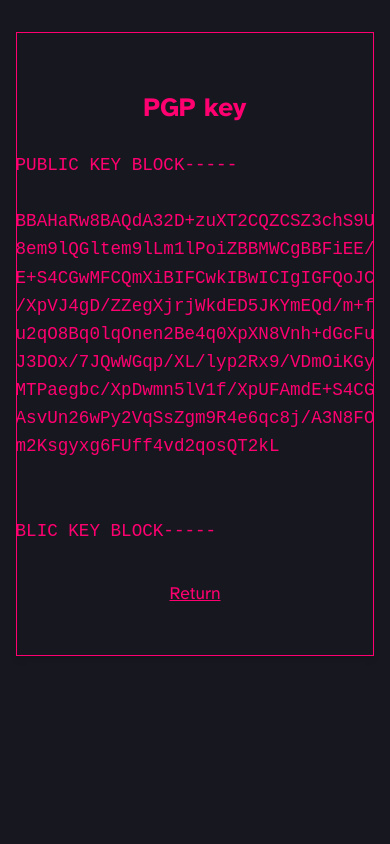
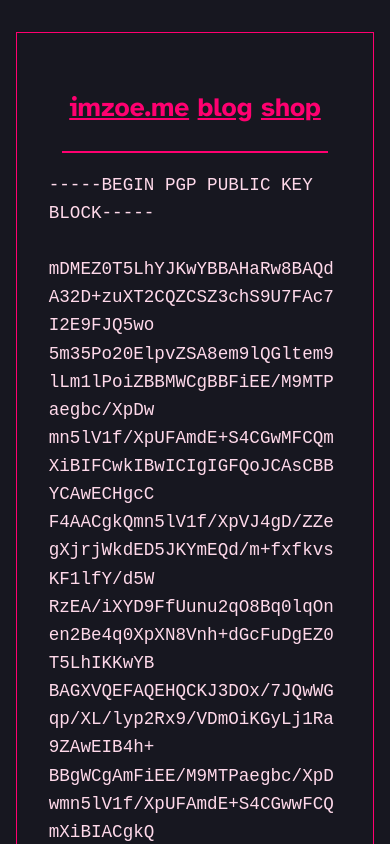
Before and after one commit to zoemaestra/website, a plain HTML site: page pgp.html in a window 390 px wide. Shown: the top 844 px of the page. Drawn offline with Linux system fonts and the light colour scheme.

Commit message:
Mobile layout

```diff
--- a/pgp.html
+++ b/pgp.html
@@ -15,7 +15,8 @@
 <body>
     <main>
         <section>
-            <h1>PGP key</h1>
+            <h1><a href="index.html">imzoe.me</a> <a href="blog.html">blog</a> <a href="index.html">shop</a></h1>
+            <hr class="solid">
             <pre class="key">
                 -----BEGIN PGP PUBLIC KEY BLOCK-----
 
@@ -33,9 +34,6 @@
                 -----END PGP PUBLIC KEY BLOCK-----
             </pre>
         </section>
-        <section>
-            <a href="index.html">Return</a>
-        </section>
     </main>
 </body>
 </html>
--- a/styles.css
+++ b/styles.css
@@ -1,4 +1,3 @@
-/* Global Styles */
 :root{
     --main-colour:#ff0070;
     --blog-text-colour:#FFD9EA;
@@ -21,7 +20,6 @@ body {
     background-color: var(--bg-colour);
 }
 
-/* Main Content */
 main {
     display: flex;
     flex-direction: column;
@@ -40,6 +38,8 @@ main {
 section {
     margin-bottom: 1rem;
     color: var(--main-colour);
+    max-width: 100%;
+    overflow-wrap: break-word
 }
 
 .blogpost {
@@ -67,6 +67,7 @@ figcaption {
 }
 
 .key{
+    color: var(--blog-text-colour);
     text-align: left;
     white-space: pre-line;
 }
```
Also changed, not shown: blog/snapbreaker/snapbreaker.html (+4 -4 lines).
